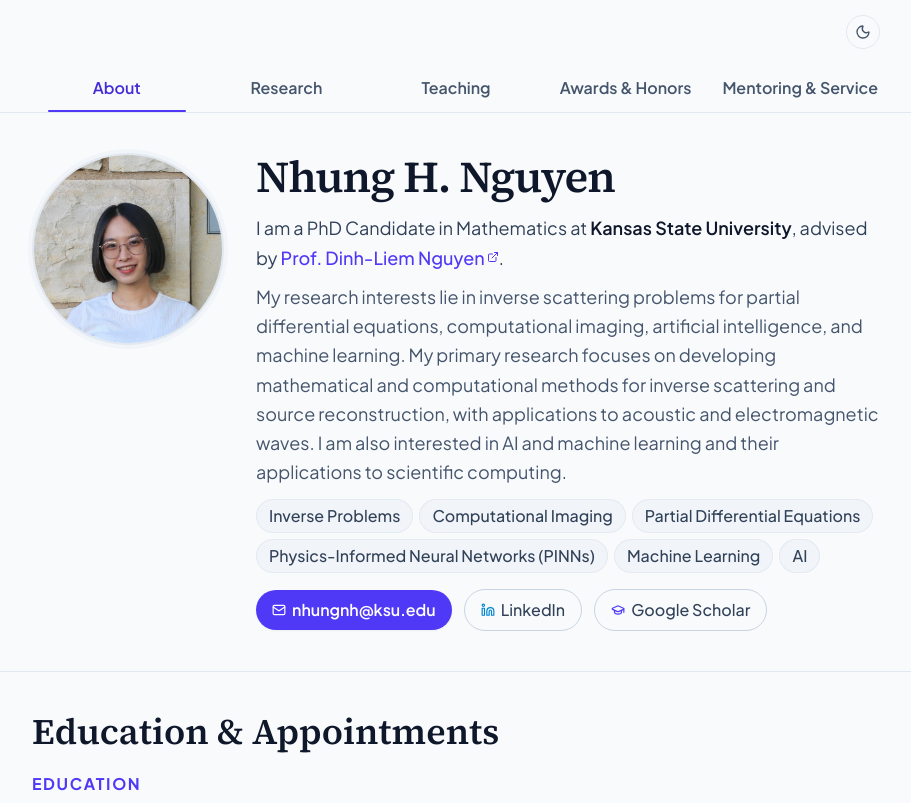
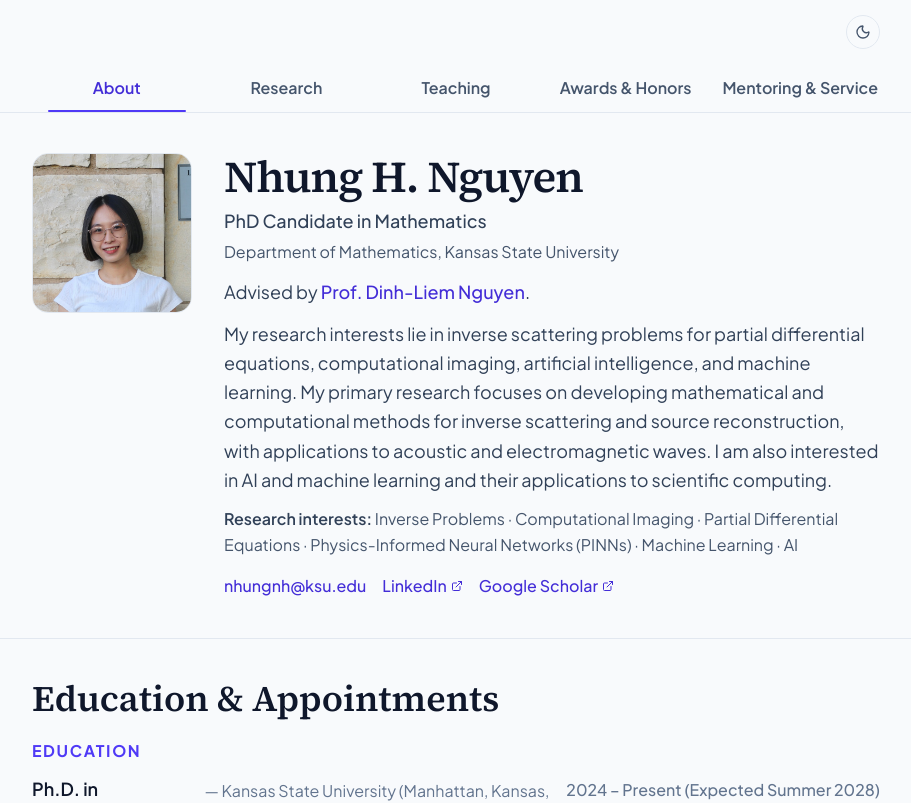
Before and after one commit to nhungnh-dot/nhungnh-dot.github.io, a React (Vite) app: page / in a window 1280 px wide. Shown: the top 803 px of the page, without its empty margins (184-1095 px from the left). Built offline with nearby package versions, Linux system fonts and the light colour scheme.

Commit message:
Simplify About profile into a clean academic layout

```diff
--- a/src/components/Hero.tsx
+++ b/src/components/Hero.tsx
@@ -1,5 +1,5 @@
 import React from 'react';
-import { Mail, Linkedin, ExternalLink, GraduationCap } from 'lucide-react';
+import { ExternalLink } from 'lucide-react';
 import { PERSONAL_INFO } from '../data/academicData';
 
 interface HeroProps {
@@ -7,15 +7,13 @@ interface HeroProps {
   onNavigate: (sectionId: string) => void;
 }
 
-export const Hero: React.FC<HeroProps> = ({ onOpenCvModal, onNavigate }) => {
+export const Hero: React.FC<HeroProps> = () => {
   return (
     <section id="about" className="py-8 sm:py-10 border-b border-slate-200 dark:border-slate-800">
       <div className="max-w-4xl mx-auto px-4 sm:px-6">
         <div className="flex flex-col sm:flex-row items-center sm:items-start gap-6 sm:gap-8">
-
-          {/* Portrait */}
-          <div className="flex-shrink-0 flex flex-col items-center">
-            <div className="w-44 h-44 sm:w-48 sm:h-48 rounded-full overflow-hidden shadow-sm border-2 border-slate-200 dark:border-slate-800 bg-slate-100 dark:bg-slate-800 ring-4 ring-slate-100 dark:ring-slate-900">
+          <div className="flex-shrink-0">
+            <div className="w-36 h-36 sm:w-40 sm:h-40 rounded-2xl overflow-hidden border border-slate-200 dark:border-slate-800 bg-slate-100 dark:bg-slate-800">
               <img
                 src={PERSONAL_INFO.profileImage}
                 alt={PERSONAL_INFO.name}
@@ -30,72 +28,66 @@ export const Hero: React.FC<HeroProps> = ({ onOpenCvModal, onNavigate }) => {
             </div>
           </div>
 
-          {/* Academic Bio */}
           <div className="flex-1 text-center sm:text-left">
-            <h1 className="text-3xl sm:text-4xl font-bold tracking-tight text-slate-900 dark:text-slate-50 font-serif-academic">
+            <h1 className="text-3xl sm:text-4xl font-semibold tracking-tight text-slate-900 dark:text-slate-50 font-serif-academic">
               {PERSONAL_INFO.name}
             </h1>
 
+            <p className="mt-1.5 text-base font-medium text-slate-700 dark:text-slate-300">
+              {PERSONAL_INFO.title}
+            </p>
+
+            <p className="mt-1 text-sm text-slate-600 dark:text-slate-400 leading-relaxed">
+              {PERSONAL_INFO.department}, {PERSONAL_INFO.institution}
+            </p>
+
             <p className="mt-3 text-base text-slate-700 dark:text-slate-300 leading-relaxed">
-              I am a PhD Candidate in Mathematics at <span className="font-semibold text-slate-900 dark:text-slate-100">Kansas State University</span>, advised by{' '}
+              Advised by{' '}
               <a
                 href={PERSONAL_INFO.advisorUrl}
                 target="_blank"
                 rel="noopener noreferrer"
-                className="text-indigo-600 dark:text-indigo-400 font-medium hover:underline inline-flex items-center gap-0.5"
+                className="font-medium text-indigo-700 dark:text-indigo-300 hover:underline"
               >
-                <span>{PERSONAL_INFO.advisor}</span>
-                <ExternalLink className="w-3 h-3" />
+                {PERSONAL_INFO.advisor}
               </a>.
             </p>
 
-            <p className="mt-2.5 text-base text-slate-600 dark:text-slate-300 leading-relaxed">
+            <p className="mt-3 text-base text-slate-700 dark:text-slate-300 leading-relaxed">
               {PERSONAL_INFO.researchSummary}
             </p>
 
-            {/* Research Keywords */}
-            <div className="mt-3 flex flex-wrap justify-center sm:justify-start gap-1.5">
-              {PERSONAL_INFO.researchKeywords.map((kw, idx) => (
-                <span
-                  key={idx}
-                  className="px-3 py-1 rounded-full text-sm font-medium bg-slate-100 dark:bg-slate-800 text-slate-700 dark:text-slate-300 border border-slate-200/80 dark:border-slate-700/80"
-                >
-                  {kw}
-                </span>
-              ))}
-            </div>
+            <p className="mt-3 text-sm text-slate-600 dark:text-slate-400 leading-relaxed">
+              <span className="font-semibold text-slate-700 dark:text-slate-300">Research interests:</span>{' '}
+              {PERSONAL_INFO.researchKeywords.join(' · ')}
+            </p>
 
-            {/* Direct Links */}
-            <div className="mt-4 flex flex-wrap items-center justify-center sm:justify-start gap-3">
+            <div className="mt-4 flex flex-wrap items-center justify-center sm:justify-start gap-x-4 gap-y-2 text-sm">
               <a
                 href={`mailto:${PERSONAL_INFO.email}`}
-                className="inline-flex items-center gap-1.5 px-4 py-2 rounded-full text-sm font-semibold bg-indigo-600 hover:bg-indigo-700 text-white shadow-xs transition-colors"
+                className="font-medium text-indigo-700 dark:text-indigo-300 hover:underline"
               >
-                <Mail className="w-3.5 h-3.5" />
-                <span>{PERSONAL_INFO.email}</span>
+                {PERSONAL_INFO.email}
               </a>
-
               <a
                 href={PERSONAL_INFO.linkedin}
                 target="_blank"
                 rel="noopener noreferrer"
-                className="inline-flex items-center gap-1.5 px-4 py-2 rounded-full text-sm font-medium border border-slate-300 dark:border-slate-700 text-slate-700 dark:text-slate-300 hover:bg-slate-100 dark:hover:bg-slate-800 transition-colors"
+                className="inline-flex items-center gap-1 font-medium text-indigo-700 dark:text-indigo-300 hover:underline"
               >
-                <Linkedin className="w-3.5 h-3.5 text-sky-600 dark:text-sky-400" />
-                <span>LinkedIn</span>
+                LinkedIn
+                <ExternalLink className="w-3 h-3" />
               </a>
-
               <a
                 href="https://scholar.google.com/citations?hl=en&user=mjpMbqoAAAAJ"
                 target="_blank"
                 rel="noopener noreferrer"
-                className="inline-flex items-center gap-1.5 px-4 py-2 rounded-full text-sm font-medium border border-slate-300 dark:border-slate-700 text-slate-700 dark:text-slate-300 hover:bg-slate-100 dark:hover:bg-slate-800 transition-colors"
+                className="inline-flex items-center gap-1 font-medium text-indigo-700 dark:text-indigo-300 hover:underline"
               >
-                <GraduationCap className="w-3.5 h-3.5 text-indigo-600 dark:text-indigo-400" />
-                <span>Google Scholar</span>
+                Google Scholar
+                <ExternalLink className="w-3 h-3" />
               </a>
             </div>
-
           </div>
         </div>
       </div>
```
